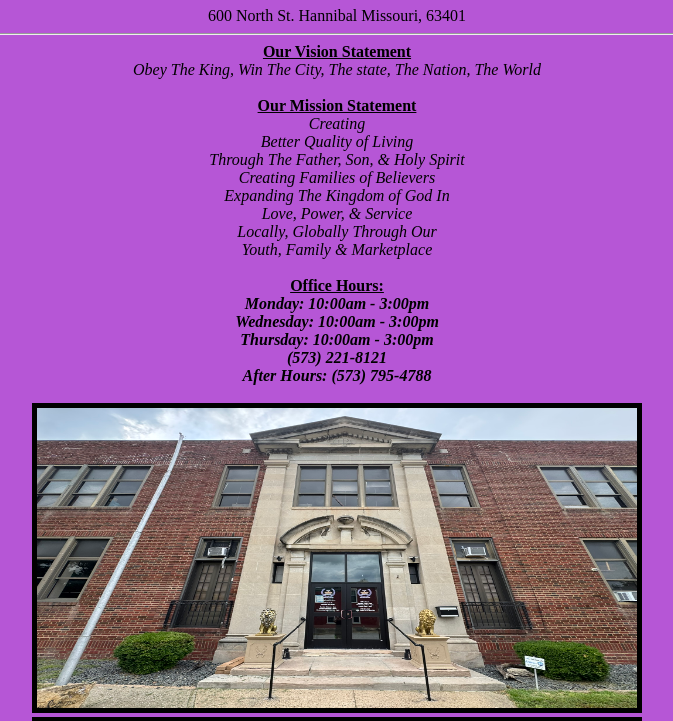
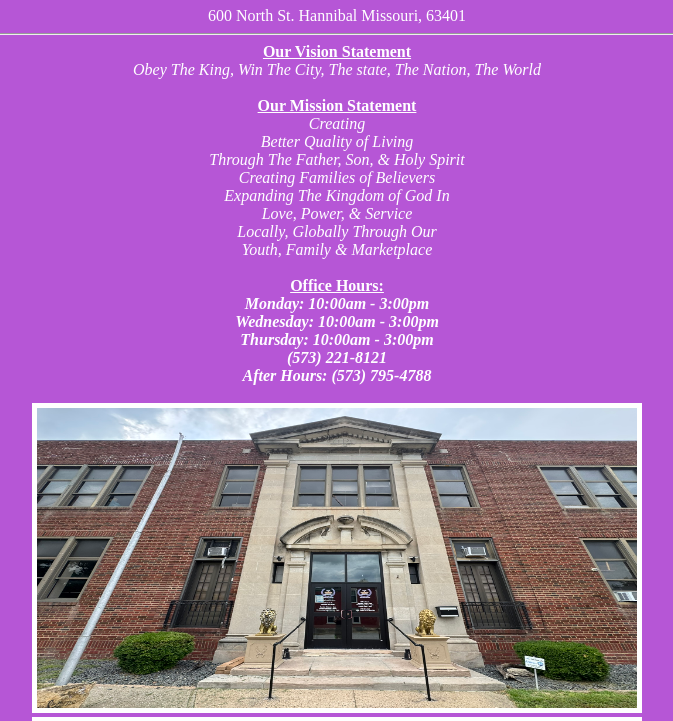
Before and after one commit to Blac8eard8675/New-Embassy-Website, a plain HTML site: page index.html in a window 1280 px wide. Shown: the part 73-794 px from the top of the page, without its empty margins (303-976 px from the left). Drawn offline with Linux system fonts and the light colour scheme.

Commit message:
Update index.html
Made all the font white

```diff
--- a/index.html
+++ b/index.html
@@ -1,6 +1,6 @@
 <!DOCTYPE html>
 
-<html>
+<html style="color:white;">
 
     <head>
             <body style="background-color: #b656d6;"
@@ -155,4 +155,5 @@
                     <center><a href="https://youtube.com/@newembassyministries?feature=shared" target="_blank">Youtube </a>-> <i>Check out our live services and classes!</center>
                 </div>
 
+
 </html>
```
